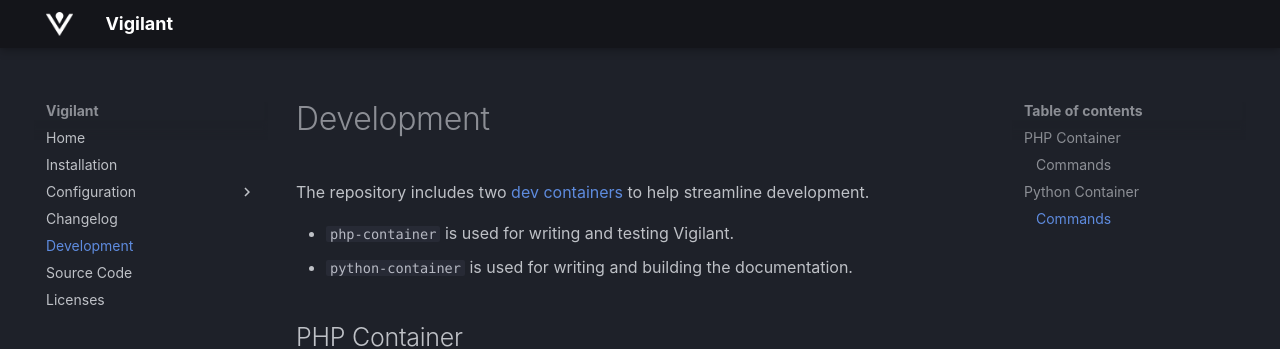
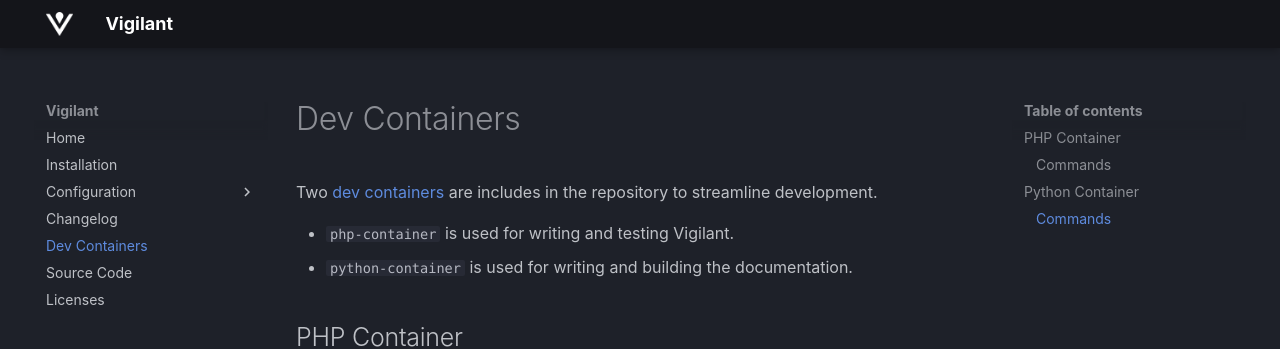
Before and after one commit to VerifiedJoseph/vigilant, an MkDocs documentation site: the page built from docs/dev-containers.md, in a window 1280 px wide and 1389 px high. Shown: the top 349 px of the window. Built offline with MkDocs 1.6.1 and Material for MkDocs 9.7.7, drawn with Linux system fonts in a browser that asks for light colours; plug-ins that fetch from the network failed and are left out.

Commit message:
Rename development.md to dev-containers.md

```diff
--- a/docs/development.md
+++ b/docs/dev-containers.md
@@ -1,6 +1,6 @@
-# Development
+# Dev Containers
 
-The repository includes two [dev containers](https://containers.dev/) to help streamline development.
+Two [dev containers](https://containers.dev/) are includes in the repository to streamline development.
 
 * `php-container` is used for writing and testing Vigilant.
 * `python-container` is used for writing and building the documentation.
--- a/mkdocs.yml
+++ b/mkdocs.yml
@@ -21,7 +21,7 @@ nav:
       - "Environment variables": configuration.md
       - "Feeds File": feeds.md
   - "Changelog": changelog.md
-  - "Development": development.md
+  - "Dev Containers": dev-containers.md
   - "Source Code": "https://github.com/VerifiedJoseph/vigilant"
   - "Licenses": licenses.md
 
```
Also changed, not shown: docs/index.md (+1 -1 lines).
